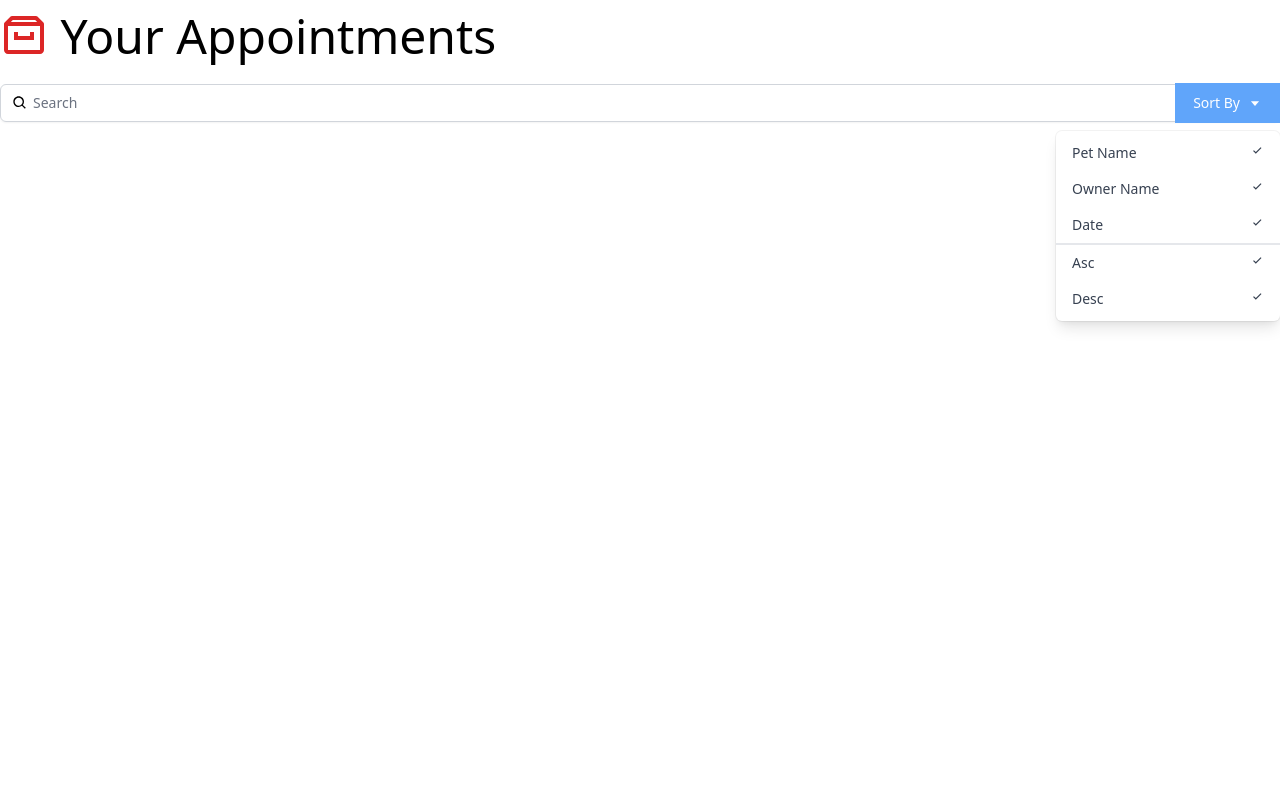
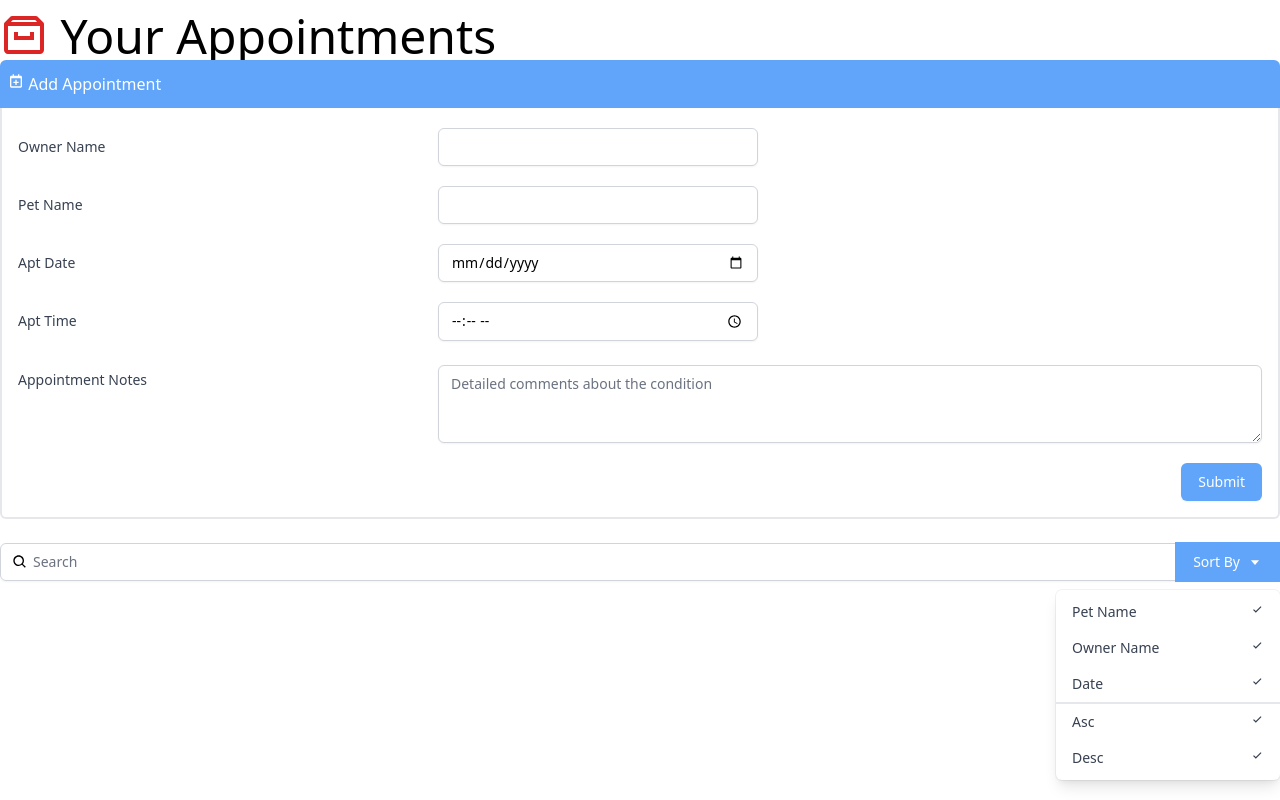
Before and after one commit to thompson-1657/react_appointments, a React (Create React App) app: page / in a window 1280 px wide. Built offline with nearby package versions, Linux system fonts and the light colour scheme.

Commit message:
add appt form

```diff
--- a/src/App.js
+++ b/src/App.js
@@ -1,12 +1,14 @@
 import React from "react"
 import { BiArchive } from "react-icons/bi";
 import Search from "./components/Search";
+import AddAppointment from "./components/AddAppointment";
 
 
 function App() {
   return (
     <div className="App container mx-auto mt-3 font-thin">
    <h1 className="text-5xl"><BiArchive className="inline-block text-red-600 align-top" /> Your Appointments</h1>
+   <AddAppointment />
    <Search />
     </div>
   );
--- /dev/null
+++ b/src/components/AddAppointment.js
@@ -0,0 +1,74 @@
+import React from 'react'
+import { BiCalendarPlus } from "react-icons/bi";
+
+export const AddAppointment = () => {
+    return (
+        <div>
+      <button className="bg-blue-400 text-white px-2 py-3 w-full text-left rounded-t-md">
+        <div><BiCalendarPlus className="inline-block align-text-top" />  Add Appointment</div>
+      </button>
+      <div className="border-r-2 border-b-2 border-l-2 border-light-blue-500 rounded-b-md pl-4 pr-4 pb-4">
+        <div className="sm:grid sm:grid-cols-3 sm:gap-4 sm:items-start  sm:pt-5">
+          <label htmlFor="ownerName" className="block text-sm font-medium text-gray-700 sm:mt-px sm:pt-2">
+            Owner Name
+          </label>
+          <div className="mt-1 sm:mt-0 sm:col-span-2">
+            <input type="text" name="ownerName" id="ownerName"
+              className="max-w-lg block w-full shadow-sm focus:ring-indigo-500 focus:border-indigo-500 sm:max-w-xs sm:text-sm border-gray-300 rounded-md" />
+          </div>
+        </div>
+
+        <div className="sm:grid sm:grid-cols-3 sm:gap-4 sm:items-start  sm:pt-5">
+          <label htmlFor="petName" className="block text-sm font-medium text-gray-700 sm:mt-px sm:pt-2">
+            Pet Name
+          </label>
+          <div className="mt-1 sm:mt-0 sm:col-span-2">
+            <input type="text" name="petName" id="petName"
+              className="max-w-lg block w-full shadow-sm focus:ring-indigo-500 focus:border-indigo-500 sm:max-w-xs sm:text-sm border-gray-300 rounded-md" />
+          </div>
+        </div>
+
+        <div className="sm:grid sm:grid-cols-3 sm:gap-4 sm:items-start  sm:pt-5">
+          <label htmlFor="aptDate" className="block text-sm font-medium text-gray-700 sm:mt-px sm:pt-2">
+            Apt Date
+          </label>
+          <div className="mt-1 sm:mt-0 sm:col-span-2">
+            <input type="date" name="aptDate" id="aptDate"
+              className="max-w-lg block w-full shadow-sm focus:ring-indigo-500 focus:border-indigo-500 sm:max-w-xs sm:text-sm border-gray-300 rounded-md" />
+          </div>
+        </div>
+
+        <div className="sm:grid sm:grid-cols-3 sm:gap-4 sm:items-start  sm:pt-5">
+          <label htmlFor="aptTime" className="block text-sm font-medium text-gray-700 sm:mt-px sm:pt-2">
+            Apt Time
+          </label>
+          <div className="mt-1 sm:mt-0 sm:col-span-2">
+            <input type="time" name="aptTime" id="aptTime"
+              className="max-w-lg block w-full shadow-sm focus:ring-indigo-500 focus:border-indigo-500 sm:max-w-xs sm:text-sm border-gray-300 rounded-md" />
+          </div>
+        </div>
+
+        <div className="sm:grid sm:grid-cols-3 sm:gap-4 sm:items-start  sm:pt-5">
+          <label htmlFor="aptNotes" className="block text-sm font-medium text-gray-700 sm:mt-px sm:pt-2">
+            Appointment Notes
+          </label>
+          <div className="mt-1 sm:mt-0 sm:col-span-2">
+            <textarea id="aptNotes" name="aptNotes" rows="3"
+              className="shadow-sm focus:ring-indigo-500 focus:border-indigo-500 mt-1 block w-full sm:text-sm border-gray-300 rounded-md" placeholder="Detailed comments about the condition"></textarea>
+          </div>
+        </div>
+
+
+        <div className="pt-5">
+          <div className="flex justify-end">
+            <button type="submit" className="ml-3 inline-flex justify-center py-2 px-4 border border-transparent shadow-sm text-sm font-medium rounded-md text-white bg-blue-400 hover:bg-blue-700 focus:outline-none focus:ring-2 focus:ring-offset-2 focus:ring-blue-400">
+              Submit
+            </button>
+          </div>
+        </div>
+      </div>
+    </div>
+    )
+}
+
+export default AddAppointment;
```
